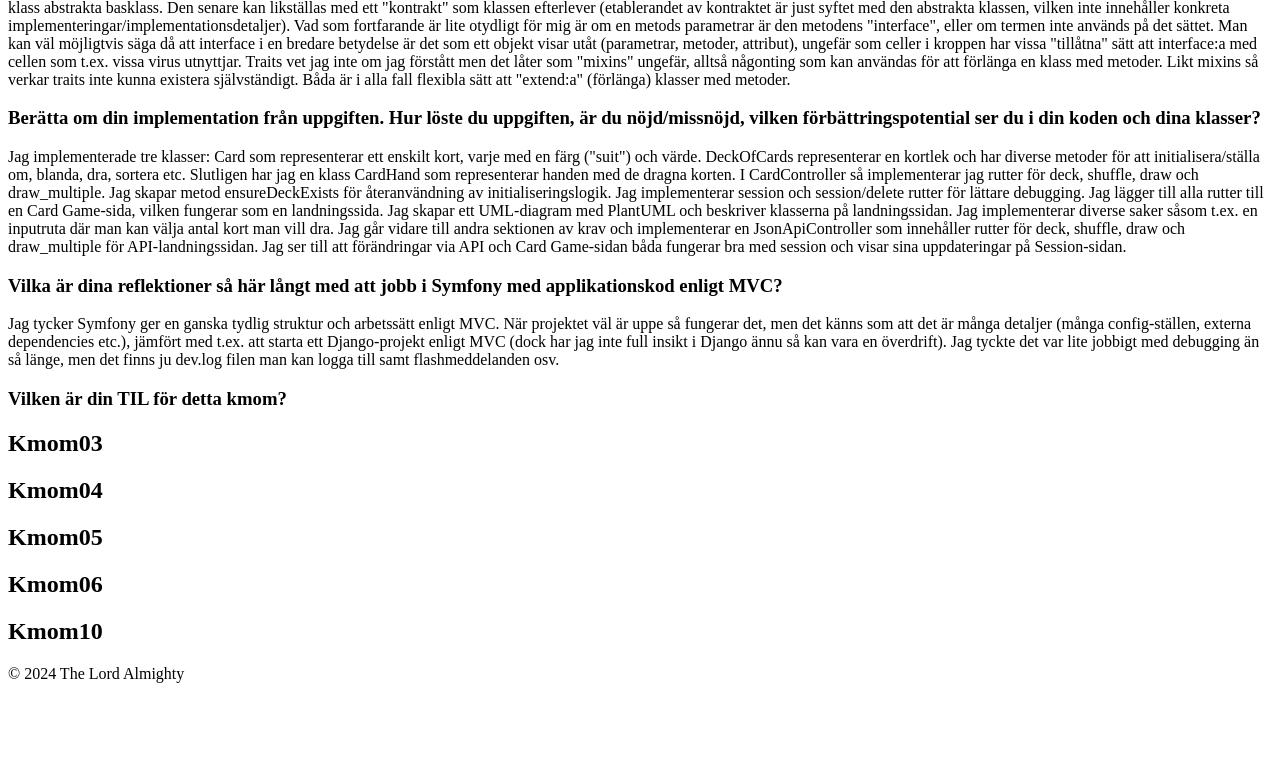
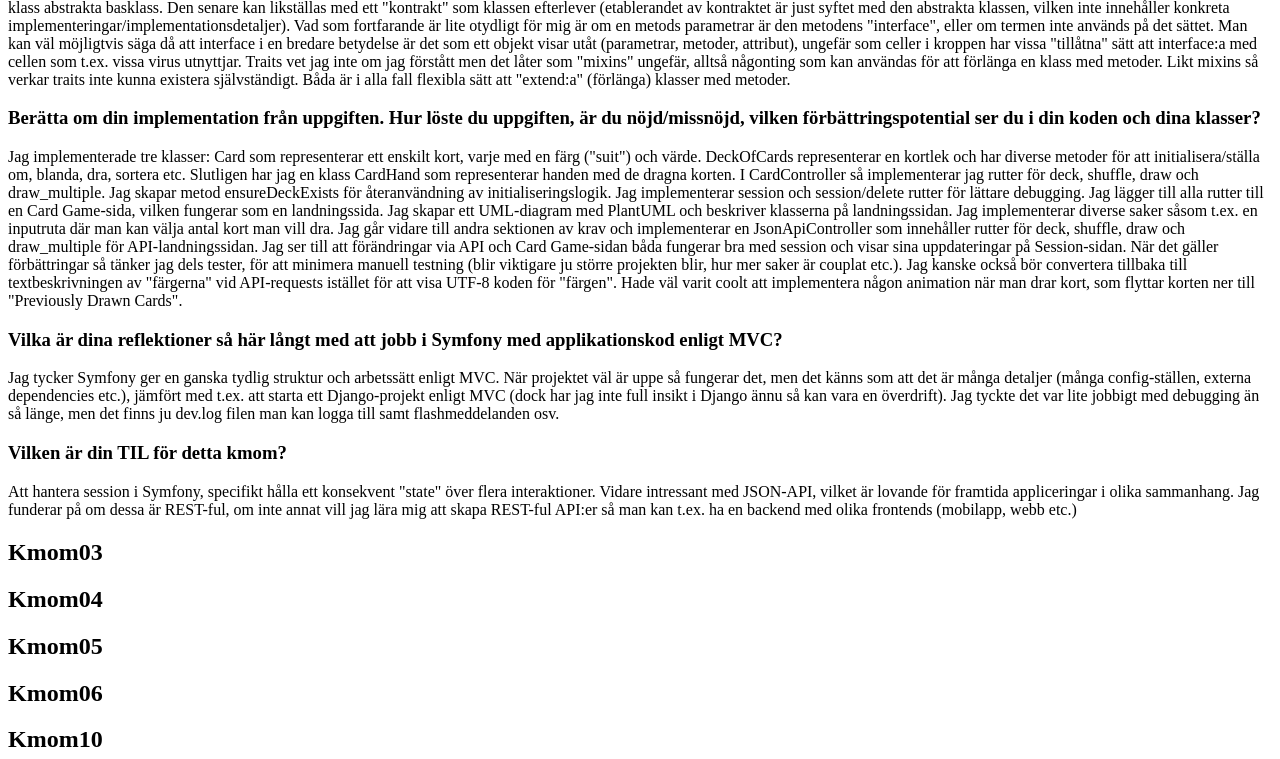
Before and after one commit to theswedishpolyglot/webbprogrammering-bth-mvc, a Symfony app: template templates/report.html.twig in a window 1280 px wide. Shown: the part 1414-2173 px from the top of the page. Before the commit the page ends 2097 px from the top, so only its background shows below. Run offline with Twig, Linux system fonts and the light colour scheme; the template is opened without the code that fills it, so the values that code supplies are empty; some libraries are stand-ins or nearby versions.

Commit message:
fourth question answered

```diff
--- a/templates/report.html.twig
+++ b/templates/report.html.twig
@@ -78,6 +78,9 @@
                         Jag implementerar diverse saker såsom t.ex. en inputruta där man kan välja antal kort man vill dra.
                         Jag går vidare till andra sektionen av krav och implementerar en JsonApiController som innehåller rutter för deck, shuffle, draw och draw_multiple för API-landningssidan.
                         Jag ser till att förändringar via API och Card Game-sidan båda fungerar bra med session och visar sina uppdateringar på Session-sidan.
+                        När det gäller förbättringar så tänker jag dels tester, för att minimera manuell testning (blir viktigare ju större projekten blir, hur mer saker är couplat etc.).
+                        Jag kanske också bör convertera tillbaka till textbeskrivningen av "färgerna" vid API-requests istället för att visa UTF-8 koden för "färgen".
+                        Hade väl varit coolt att implementera någon animation när man drar kort, som flyttar korten ner till "Previously Drawn Cards".
                     </p>
                 <h3>Vilka är dina reflektioner så här långt med att jobb i Symfony med applikationskod enligt MVC?</h3>
                     <p>
@@ -86,7 +89,8 @@
                     </p>
                 <h3>Vilken är din TIL för detta kmom?</h3>
                     <p>
-
+                        Att hantera session i Symfony, specifikt hålla ett konsekvent "state" över flera interaktioner. Vidare intressant med JSON-API, vilket är lovande för framtida appliceringar i olika sammanhang.
+                        Jag funderar på om dessa är REST-ful, om inte annat vill jag lära mig att skapa REST-ful API:er så man kan t.ex. ha en backend med olika frontends (mobilapp, webb etc.)
                     </p>
         </section>
 
```
